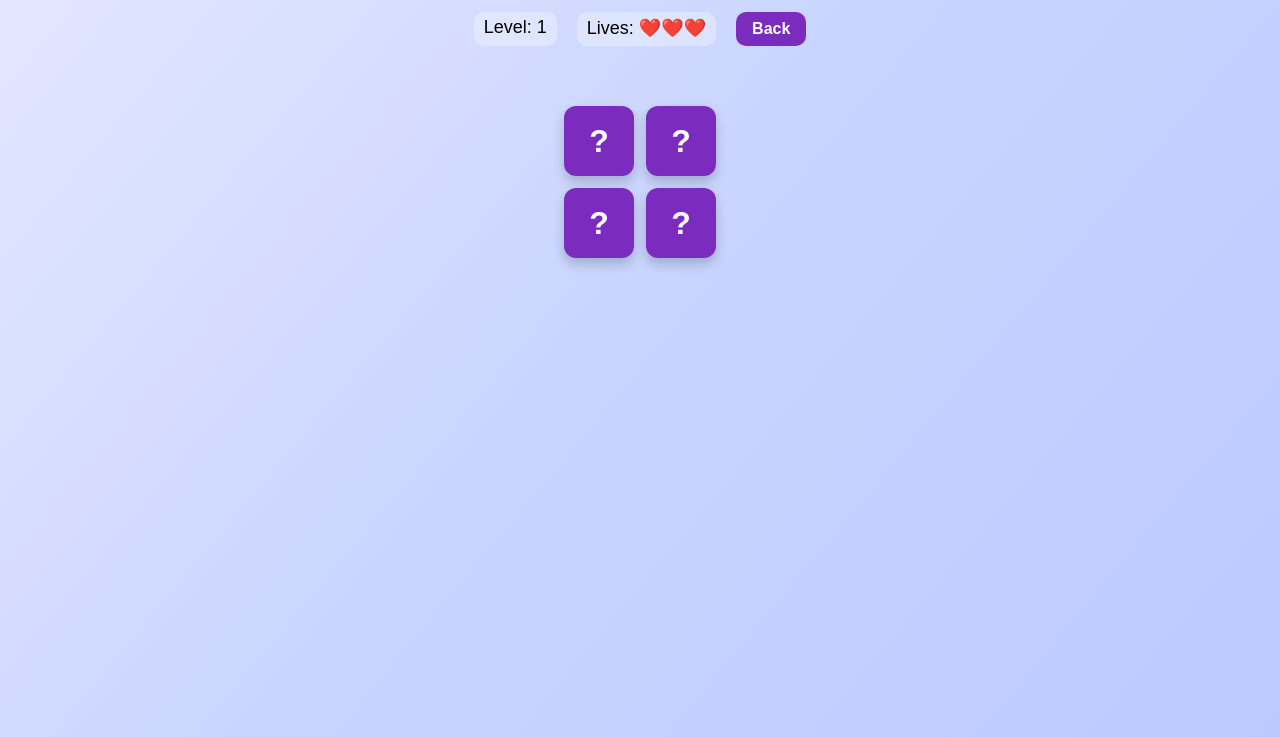
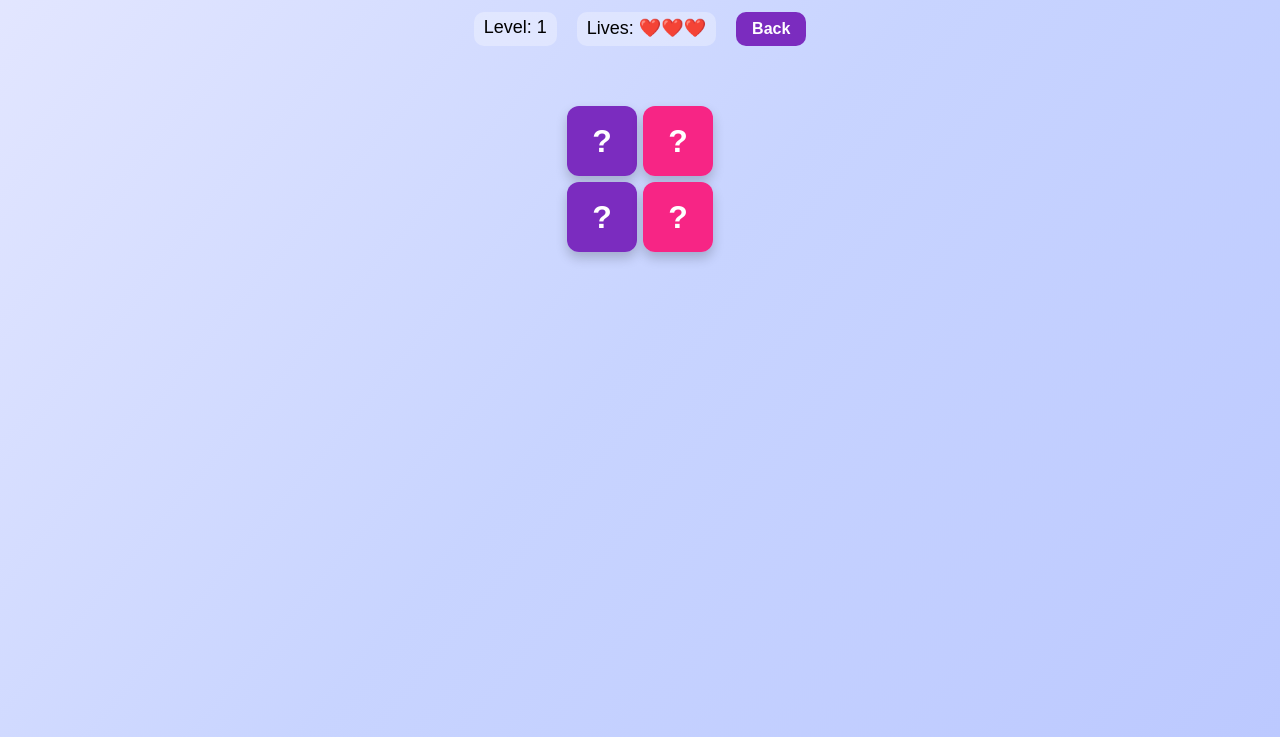
Before and after one commit to RevivedAstor/WFP, a plain HTML site: page game2.html in a window 1280 px wide. Both pictures are taken after a click on the button "Start Level 1". Shown: the part 63-800 px from the top of the page. Drawn offline with Linux system fonts and the light colour scheme.

Commit message:
Updated game 2 css

```diff
--- a/css/game2.css
+++ b/css/game2.css
@@ -52,7 +52,7 @@ button:hover {
 }
 .board {
   display: grid;
-  gap: 12px;
+  gap: 6px;
   justify-content: center;
   margin: 20px;
 }
@@ -88,12 +88,21 @@ button:hover {
 }
 .card .front {
   background: #fff;
-  color: #7b2cbf;
+  color: #ffdd00;
   transform: rotateY(180deg);
+  font-size: 40px;
+  display: flex;
+  justify-content: center;
+  align-items: center;
 }
+
+
 .card .back {
-  background: #7b2cbf;
   color: #fff;
+  display: flex;
+  justify-content: center;
+  align-items: center;
+  font-weight: 700;
 }
 /* Dark theme */
 body.dark {
@@ -132,3 +141,20 @@ body.dark .card .back {
   background: #9b4aff;
   transform: translateY(-2px);
 }
+
+.card:nth-child(even) .back {
+  background: #9b4aff;
+}
+.card:nth-child(odd) .back {
+  background: #ff6f91;
+}
+
+.card.flip .front {
+  animation: pulse 0.6s ease;
+}
+
+@keyframes pulse {
+  0% { transform: scale(0.95) rotateY(180deg); }
+  50% { transform: scale(1.1) rotateY(180deg); }
+  100% { transform: scale(1) rotateY(180deg); }
+}
--- a/js/game2.js
+++ b/js/game2.js
@@ -1,9 +1,12 @@
+// ==========================
+// GAME VARIABLES
+// ==========================
 let level = 1;
 let lives = 3;
-let targetCount = 1;
-let selectedCount = 0;
-let targets = [];
-let clickable = false;
+let targetCount = 1;        // сколько плиток нужно запомнить
+let selectedCount = 0;      // сколько уже выбрано
+let targets = [];           // индексы плиток, которые вспыхнут
+let clickable = false;      // можно ли кликать по плиткам
 
 const board = document.getElementById('board');
 const levelDisplay = document.getElementById('levelDisplay');
@@ -12,6 +15,9 @@ const startBtn = document.getElementById('startBtn');
 const backBtn = document.getElementById('backBtn');
 const themeBtn = document.getElementById('themeBtn');
 
+// ==========================
+// UTILITY FUNCTIONS
+// ==========================
 function updateStatus() {
   levelDisplay.textContent = `Level: ${level}`;
   livesDisplay.textContent = 'Lives: ' + '❤️'.repeat(lives);
@@ -25,23 +31,28 @@ function shuffle(array) {
   return array;
 }
 
+// ==========================
+// SETUP & GAME LOGIC
+// ==========================
 function setupBoard() {
   board.innerHTML = '';
   targetCount = level;
   const totalTiles = Math.max(targetCount * targetCount, 4);
-  const gridSize = Math.sqrt(totalTiles);
+  const gridSize = Math.ceil(Math.sqrt(totalTiles));
   board.style.gridTemplateColumns = `repeat(${gridSize}, 70px)`;
   board.style.gridTemplateRows = `repeat(${gridSize}, 70px)`;
 
+  // создаём плитки с чередующимися фиолетовыми и розовыми цветами
   for (let i = 0; i < totalTiles; i++) {
     const tile = document.createElement('div');
     tile.classList.add('card');
     tile.dataset.index = i;
 
+    const color = i % 2 === 0 ? '#7b2cbf' : '#f72585'; // чередуем фиолетовый и розовый
     tile.innerHTML = `
       <div class="inner">
-        <div class="front"></div>
-        <div class="back">?</div>
+        <div class="front">⭐</div>
+        <div class="back" style="background:${color}">?</div>
       </div>
     `;
 
@@ -49,9 +60,9 @@ function setupBoard() {
     board.appendChild(tile);
   }
 
+  // выбираем targetCount плиток для показа
   targets = shuffle([...Array(totalTiles).keys()]).slice(0, targetCount);
 }
-
 
 function showTargetsThenHide() {
   const tiles = board.querySelectorAll('.card');
@@ -73,10 +84,11 @@ function onTileClick(e) {
   if (targets.includes(idx)) {
     selectedCount++;
     if (selectedCount === targetCount) {
+      // победа уровня
       level++;
       clickable = false;
       updateStatus();
-      setTimeout(startRound, 500);
+      setTimeout(startRound, 700);
     }
   } else {
     lives--;
@@ -86,7 +98,7 @@ function onTileClick(e) {
       alert(`Game Over! You reached level ${level}`);
       resetGame();
     } else {
-      setTimeout(startRound, 500);
+      setTimeout(startRound, 700);
     }
   }
 }
@@ -121,4 +133,5 @@ themeBtn.addEventListener('click', () => {
   themeBtn.textContent = document.body.classList.contains('dark') ? '🌙' : '☀️';
 });
 
+// инициализация
 updateStatus();
```
